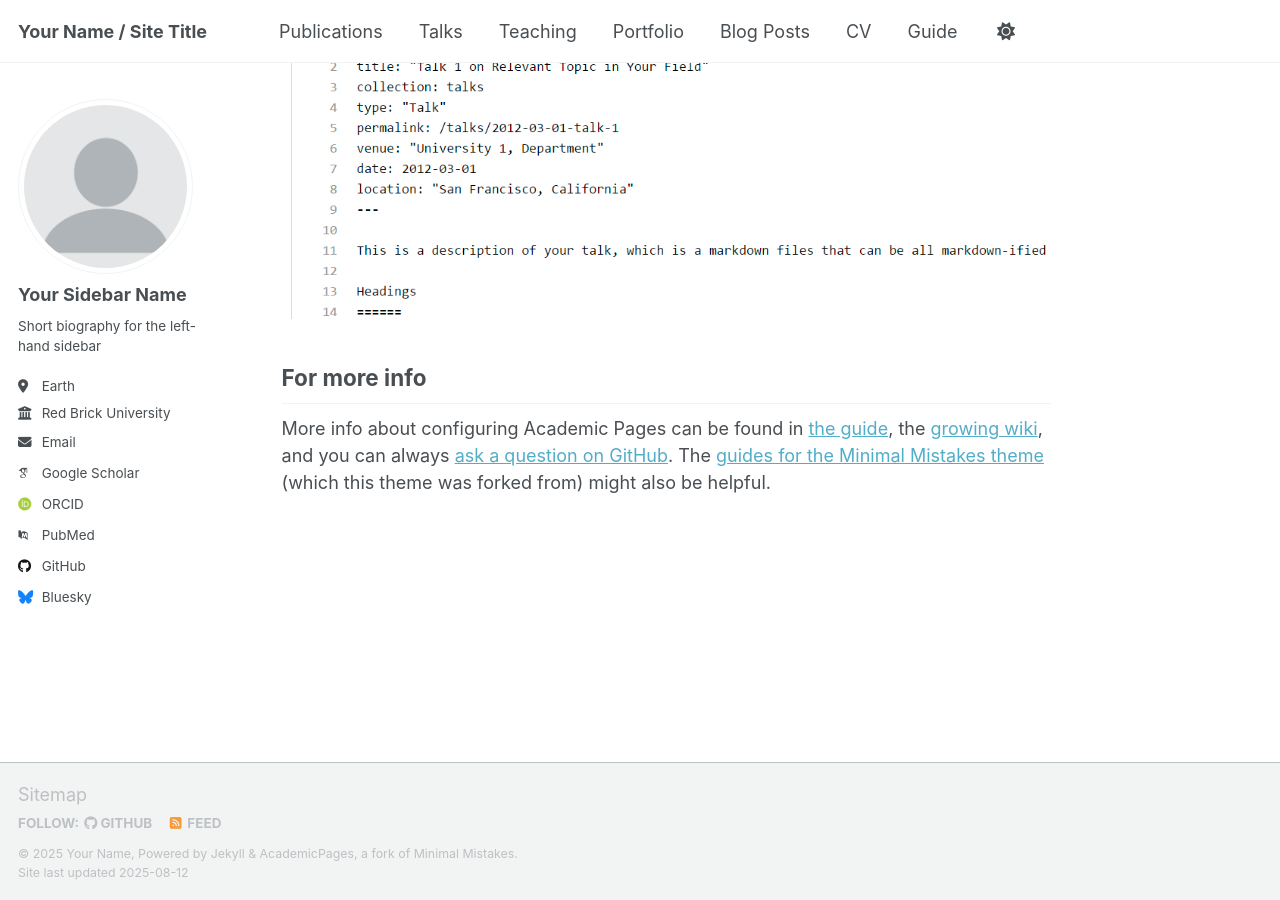
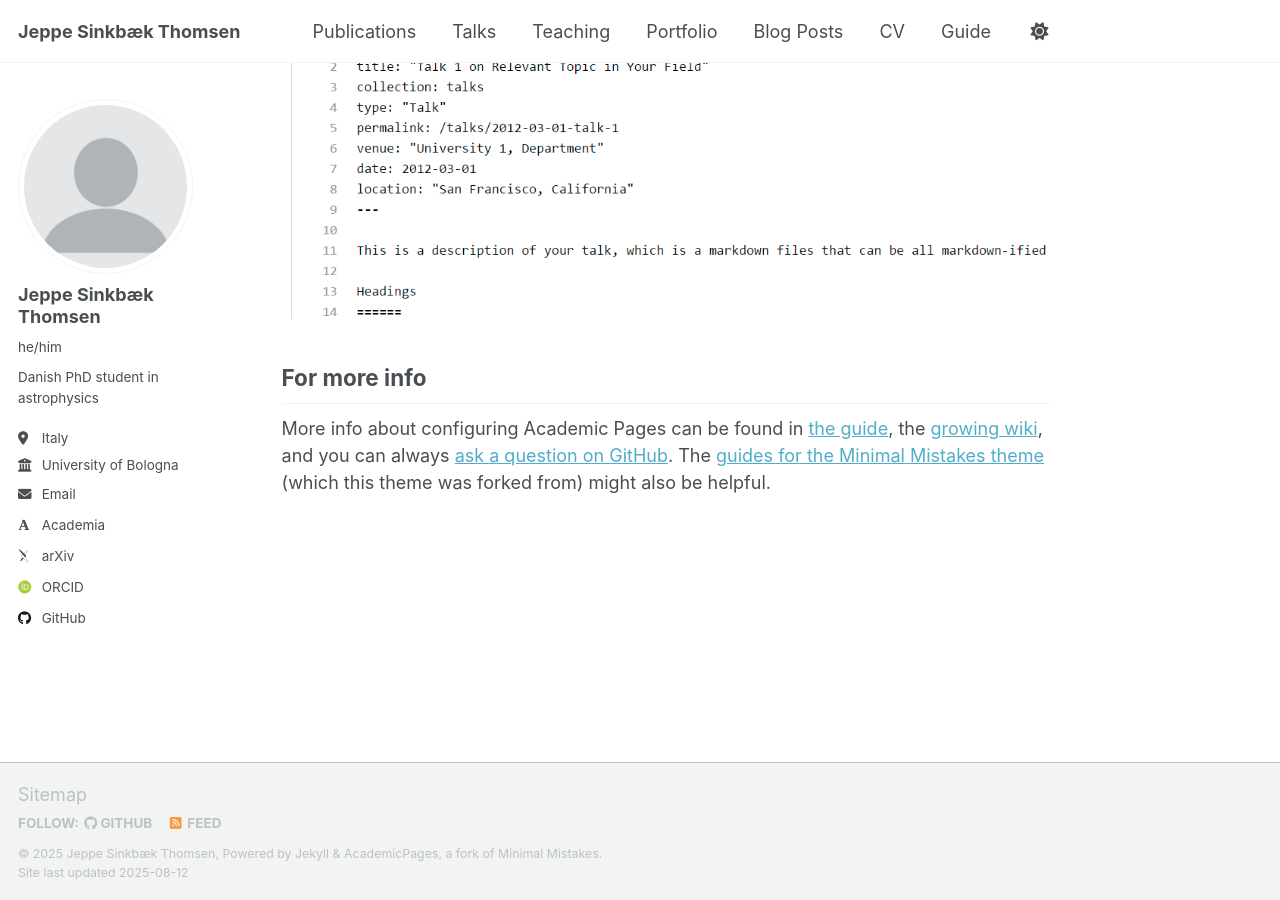
Before and after one commit to jsinkbaek/jsinkbaek.github.io, a Jekyll site: the page built from _pages/about.md, in a window 1280 px wide and 900 px high, scrolled down 2880 px. Built offline with Jekyll 4.4.1, drawn with Linux system fonts in a browser that asks for light colours; some web fonts are replaced; a script that is not in the unit is left out.

Commit message:
Update _config.yml

```diff
--- a/_config.yml
+++ b/_config.yml
@@ -9,13 +9,13 @@
 # Basic Site Settings
 locale                   : "en-US"
 site_theme               : "default" # Currently available options are "default", "air"
-title                    : "Your Name / Site Title"
+title                    : "Jeppe Sinkbæk Thomsen"
 title_separator          : "-"
-name                     : &name "Your Name"
-description              : &description "personal description"
-url                      : https://academicpages.github.io # the base hostname & protocol for your site e.g. "https://[your GitHub username].github.io" or if you already have some other page hosted on Github then use "https://[your GitHub username].github.io/[Your Repo Name]"
+name                     : &name "Jeppe Sinkbæk Thomsen"
+description              : &description "Danish PhD student in astrophysics at the University of Bologna."
+url                      : https://jsinkbaek.github.io # the base hostname & protocol for your site e.g. "https://[your GitHub username].github.io" or if you already have some other page hosted on Github then use "https://[your GitHub username].github.io/[Your Repo Name]"
 baseurl                  : "" # the subpath of your site, e.g. "/blog"
-repository               : "academicpages/academicpages.github.io"
+repository               : "jsinkbaek/jsinkbaek.github.io"
 
 # Site Author - The following control what appear as part of the author content on the side bar.
 #               If a field is blank the icon and link will not appear, otherwise it will be shown.
@@ -23,23 +23,23 @@ repository               : "academicpages/academicpages.github.io"
 author:
   # Biographic information
   avatar           : "profile.png"
-  name             : "Your Sidebar Name"
-  pronouns         : # example: "she/her"
-  bio              : "Short biography for the left-hand sidebar"
-  location         : "Earth"
-  employer         : "Red Brick University"
+  name             : "Jeppe Sinkbæk Thomsen"
+  pronouns         : "he/him" # example: "she/her"
+  bio              : "Danish PhD student in astrophysics"
+  location         : "Italy"
+  employer         : "University of Bologna"
   uri              : # URL
-  email            : "none@example.org"
+  email            : "j.s.thomsen@pm.me"
 
   # Academic websites
-  academia         : # URL
-  arxiv            : # URL - Update with the correct link to your profile
-  googlescholar    : "https://scholar.google.com/citations?user=PS_CX0AAAAAJ"
+  academia         : "https://www.unibo.it/sitoweb/jeppe.thomsen2" # URL
+  arxiv            : "https://arxiv.org/a/thomsen_j_1.html" # URL - Update with the correct link to your profile
+  googlescholar    : # URL
   inspire-hep      : # URL
   impactstory      : # URL
-  orcid            : "http://orcid.org/yourorcidurl"
+  orcid            : "https://orcid.org/0009-0005-3188-9089"
   semantic         : # URL
-  pubmed           : "https://www.ncbi.nlm.nih.gov/pubmed/?term=john+snow"
+  pubmed           : # URL
   researchgate     : # URL
   scopus           : # URL
 
@@ -47,13 +47,13 @@ author:
   bitbucket        : # Username - Update with your username on the site
   codepen          : # Username
   dribbble         : # Username
-  github           : "academicpages"
+  github           : "jsinkbaek"
   kaggle           : # Username
   stackoverflow    : # User number or user number and name (i.e., use "1" or "1/jeff-atwood")
 
   # Social media
   artstation       : # Username
-  bluesky          : "bsky.app" # Replace this with you Bluesky username
+  bluesky          : # Username
   facebook         : # Username
   flickr           : # Username
   foursquare       : # Username
```
